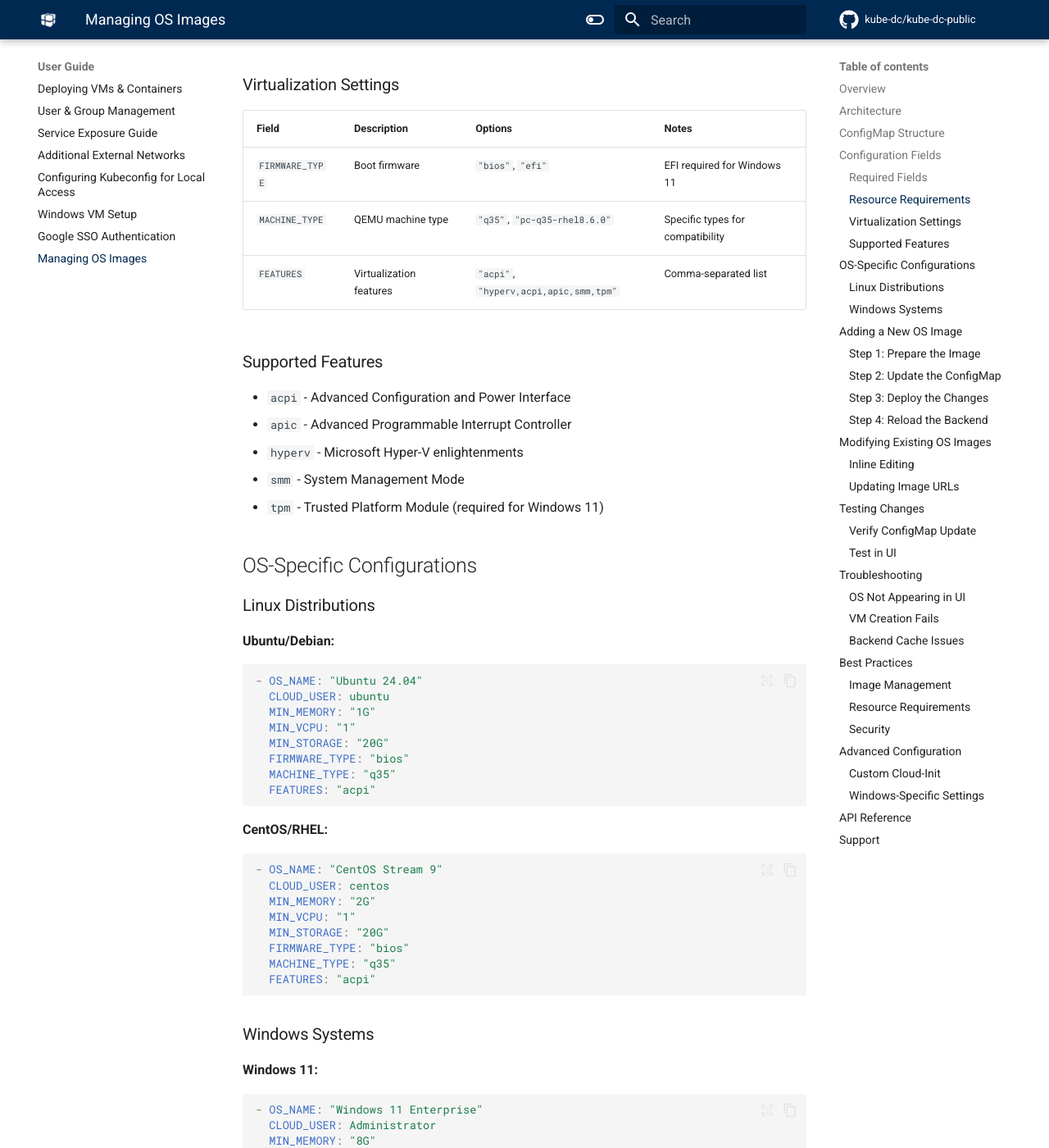
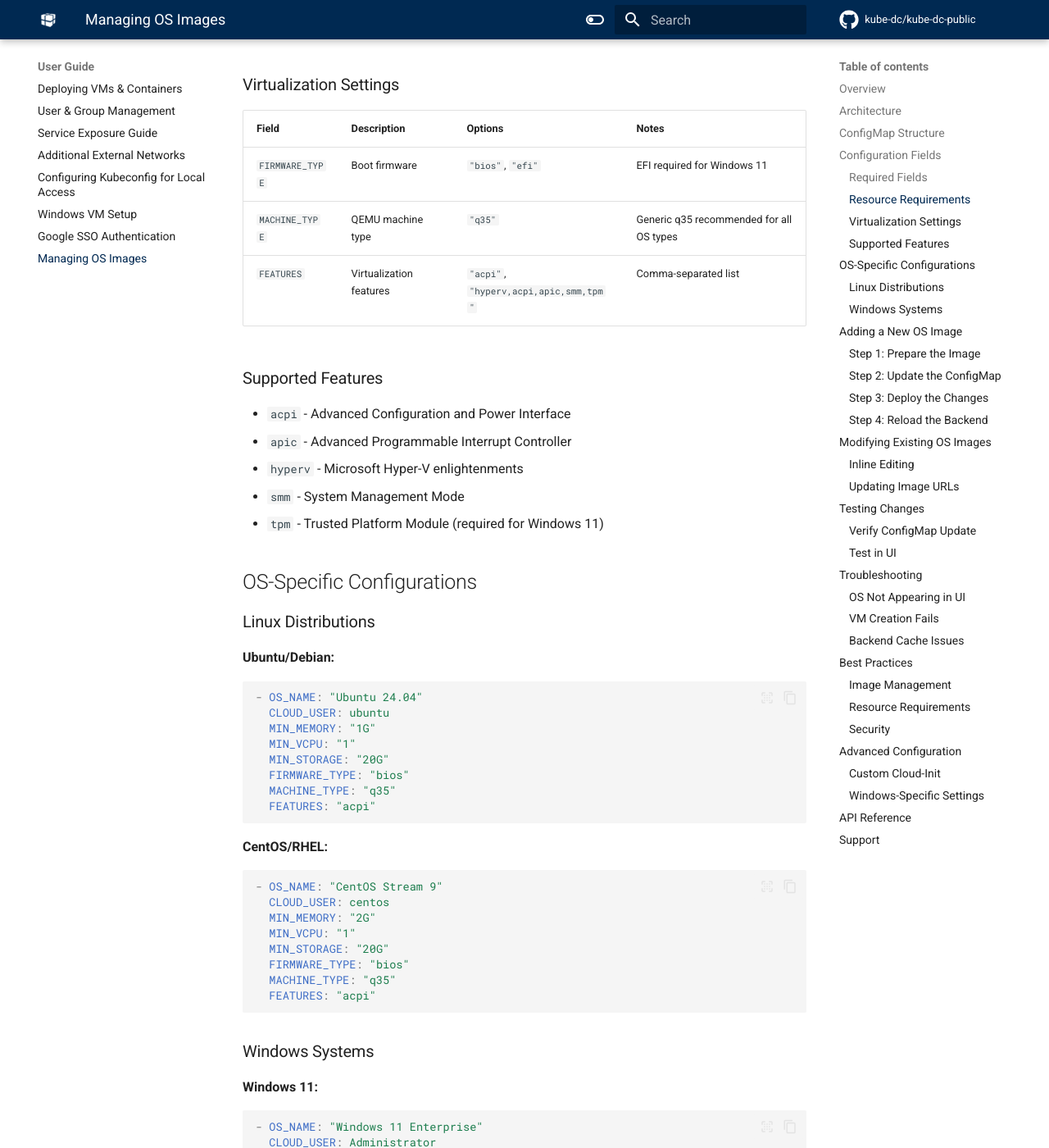
Before and after one commit to kube-dc/kube-dc-public, an MkDocs documentation site: the page built from docs/managing-os-images.md, in a window 1280 px wide and 1400 px high, scrolled down 1903 px. Shown: the whole window at 82% size. Built offline with MkDocs 1.6.1 and Material for MkDocs 9.7.7, drawn with Linux system fonts in a browser that asks for light colours; comment, search, counter and statistics services are not loaded; some of the changed text lies outside the part shown.

Commit message:
Sync from private repo

````diff
--- a/docs/managing-os-images.md
+++ b/docs/managing-os-images.md
@@ -78,7 +78,7 @@ data:
 | Field | Description | Options | Notes |
 |-------|-------------|---------|-------|
 | `FIRMWARE_TYPE` | Boot firmware | `"bios"`, `"efi"` | EFI required for Windows 11 |
-| `MACHINE_TYPE` | QEMU machine type | `"q35"`, `"pc-q35-rhel8.6.0"` | Specific types for compatibility |
+| `MACHINE_TYPE` | QEMU machine type | `"q35"` | Generic q35 recommended for all OS types |
 | `FEATURES` | Virtualization features | `"acpi"`, `"hyperv,acpi,apic,smm,tpm"` | Comma-separated list |
 
 ### Supported Features
@@ -127,7 +127,7 @@ data:
   MIN_VCPU: "4"
   MIN_STORAGE: "60G"
   FIRMWARE_TYPE: "efi"
-  MACHINE_TYPE: "pc-q35-rhel8.6.0"
+  MACHINE_TYPE: "q35"
   FEATURES: "hyperv,acpi,apic,smm,tpm"
 ```
 
@@ -350,7 +350,7 @@ For Windows VMs, additional configuration may be needed:
   MIN_VCPU: "2"
   MIN_STORAGE: "80G"
   FIRMWARE_TYPE: "efi"
-  MACHINE_TYPE: "pc-q35-rhel8.6.0"
+  MACHINE_TYPE: "q35"
   FEATURES: "hyperv,acpi,apic,smm,tpm"
   BOOT_ORDER: "cdrom,disk"
   ADDITIONAL_DISKS: "virtio-drivers"
````
Also changed, not shown: 16 other files.
